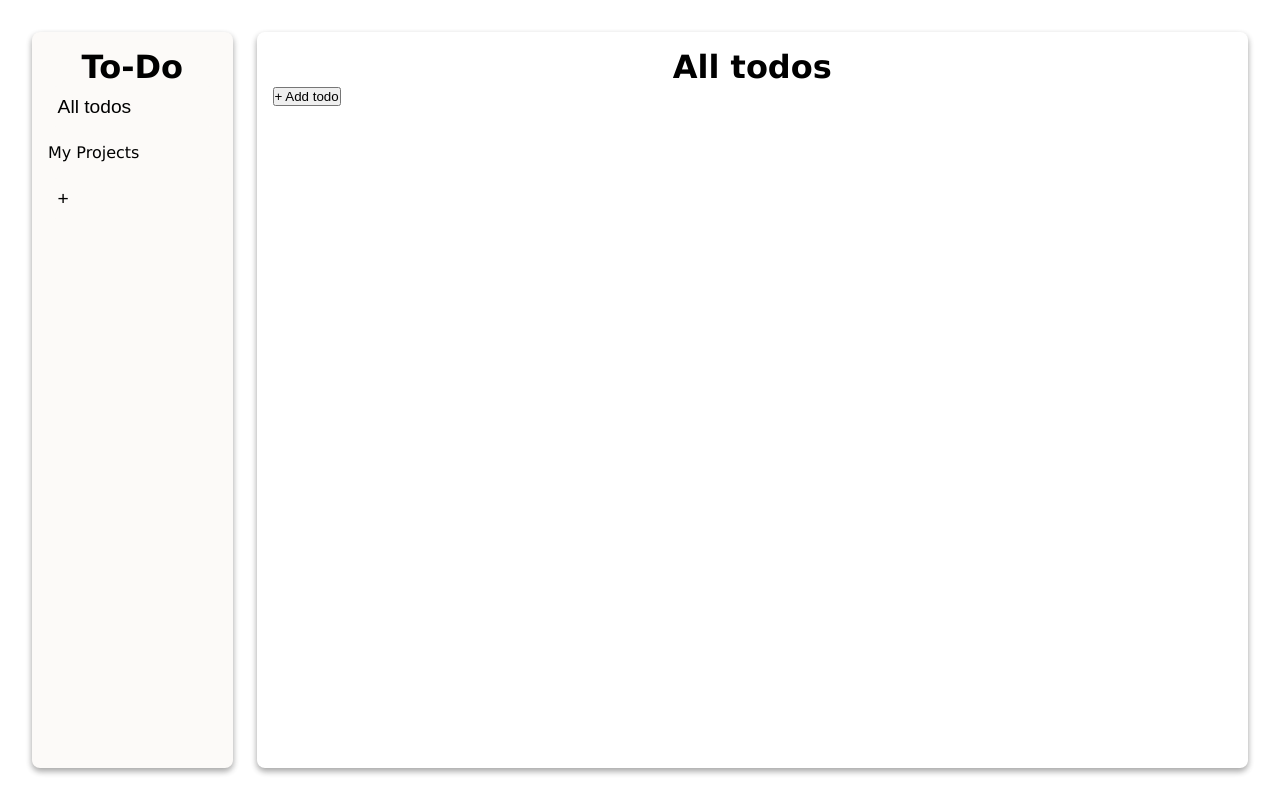
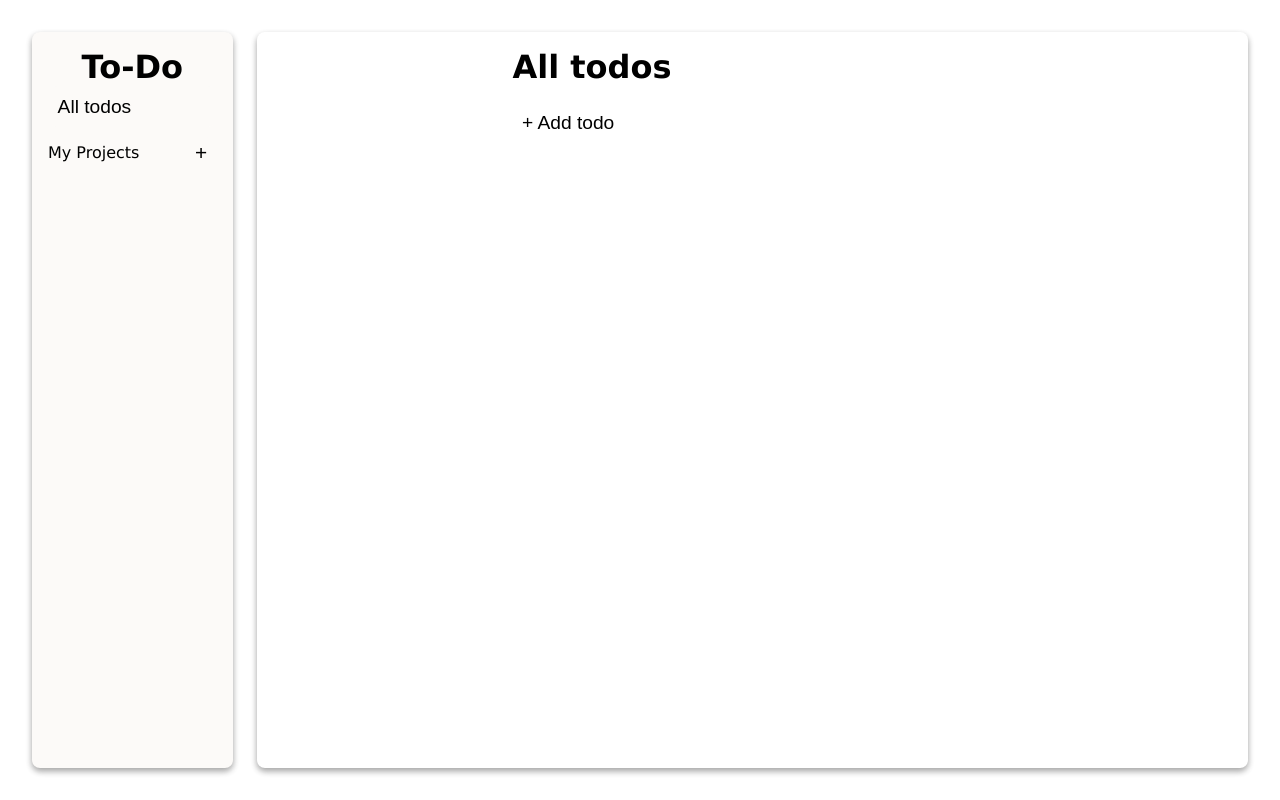
Before and after one commit to turik777/todo-list, a website built with webpack: page src/index.html in a window 1280 px wide. Built offline with nearby package versions, Linux system fonts and the light colour scheme.

Commit message:
Add styles to the content section

```diff
--- a/src/style.css
+++ b/src/style.css
@@ -32,11 +32,11 @@ body {
     background-color: #FCFAF8;
 }
 
-h1 {
+.sidebar h1 {
     text-align: center;
 }
 
-.sidebar button {
+.sidebar > button {
     padding: 0.5em;
     border-radius: 0.5em;
     font-size: 1.2em;
@@ -49,10 +49,27 @@ h1 {
 
 .sidebar button:hover {
     background-color: #F2EFED;
+    color: #DC4C3E;
 }
 
 .sidebar p {
     padding: 1em 0;
+}
+
+.projects {
+    display: flex;
+    justify-content: space-between;
+    align-items: center;
+}
+
+.projects button {
+    border-radius: 0.5em;
+    font-size: 1.3em;
+    width: 1.5em;
+    height: 1.5em;
+    border: none;
+    cursor: pointer;
+    background-color: #FCFAF8;
 }
 
 /* Content */
@@ -60,4 +77,30 @@ h1 {
 .content {
     width: 100%;
     padding: 1em;
+    display: flex;
+    justify-content: center;
 }
+
+.content-container {
+    width: 50%;
+}
+
+.content button {
+    padding: 0.5em;
+    border-radius: 0.5em;
+    font-size: 1.2em;
+    width: 100%;
+    text-align: left;
+    border: none;
+    cursor: pointer;
+    background-color: #FFFFFF;
+}
+
+.content button:hover {
+    background-color: #FCFAF8;
+    color: #DC4C3E;
+}
+
+#title {
+    margin-bottom: 0.5em;
+}
```
